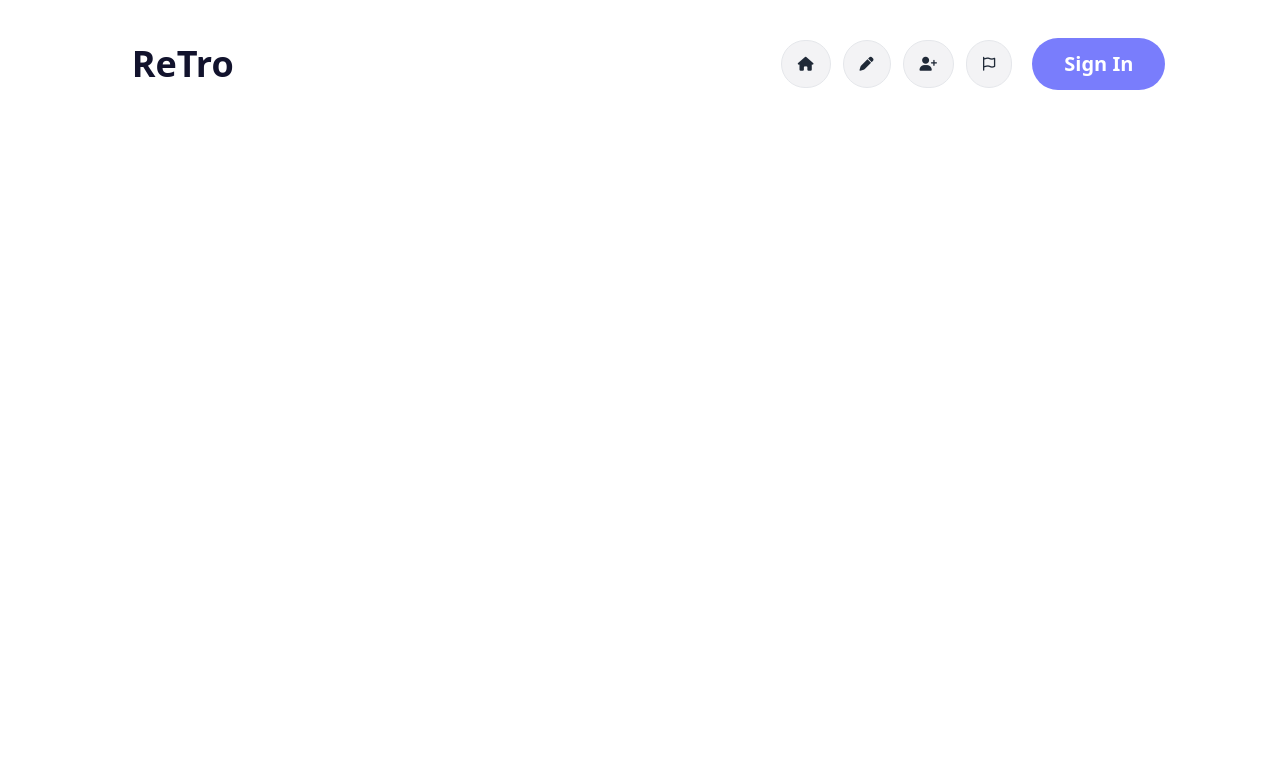
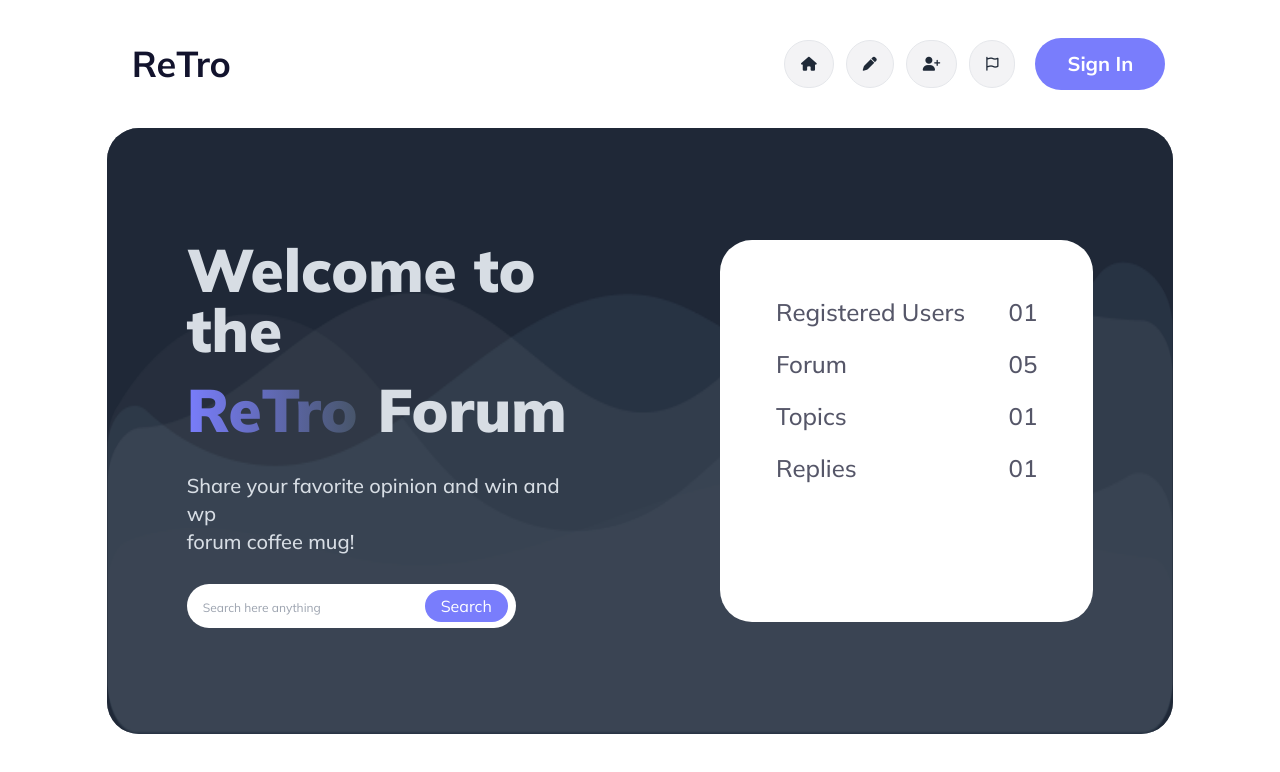
Before and after one commit to Ridoy5315/retro-forum, a plain HTML site: page index.html in a window 1280 px wide. Drawn offline with nearby package versions, Linux system fonts and the light colour scheme.

Commit message:
banner section is completed

```diff
--- a/index.html
+++ b/index.html
@@ -14,31 +14,102 @@
     <script src="https://cdn.tailwindcss.com"></script>
 
     <!-- fontawesome CDN -->
-    <script src="https://kit.fontawesome.com/1e1b92107c.js" crossorigin="anonymous"></script>
+    <script
+      src="https://kit.fontawesome.com/1e1b92107c.js"
+      crossorigin="anonymous"
+    ></script>
 
     <!-- css link -->
     <link rel="stylesheet" href="./styles/style.css" />
+
+    <!-- google font -->
+    <link rel="preconnect" href="https://fonts.googleapis.com" />
+    <link rel="preconnect" href="https://fonts.gstatic.com" crossorigin />
+    <link
+      href="https://fonts.googleapis.com/css2?family=Mulish:ital,wght@0,200..1000;1,200..1000&display=swap"
+      rel="stylesheet"
+    />
+    <style>
+      .font-mulish {
+        font-family: "Mulish", sans-serif;
+      }
+    </style>
   </head>
-  <body>
+  <body class="font-mulish">
     <header class="w-10/12 mx-auto">
-     <!-- navigation bar -->
+      <!-- navigation bar -->
       <nav class="navbar bg-base-100 py-8">
-        <div class="flex-1 ">
-          <a class="btn btn-ghost text-4xl text-[#12132D]  font-bold">ReTro</a>
+        <div class="flex-1">
+          <a class="btn btn-ghost text-4xl text-[#12132D] font-bold">ReTro</a>
         </div>
         <div class="flex-none gap-4">
           <ul class="menu menu-horizontal px-1 gap-3">
-            <li class="border rounded-full py-2 bg-[#12132d0c]"><a><i class="fa-solid fa-house"></i></a></li>
-            <li class="border rounded-full py-2 bg-[#12132d0c]"><a><i class="fa-solid fa-pen"></i></a></li>
-            <li class="border rounded-full py-2 bg-[#12132d0c]"><a><i class="fa-solid fa-user-plus"></i></a></li>
-            <li class="border rounded-full py-2 bg-[#12132d0c]"><a><i class="fa-regular fa-flag"></i></a></li>
+            <li class="border rounded-full py-2 bg-[#12132d0c]">
+              <a><i class="fa-solid fa-house"></i></a>
+            </li>
+            <li class="border rounded-full py-2 bg-[#12132d0c]">
+              <a><i class="fa-solid fa-pen"></i></a>
+            </li>
+            <li class="border rounded-full py-2 bg-[#12132d0c]">
+              <a><i class="fa-solid fa-user-plus"></i></a>
+            </li>
+            <li class="border rounded-full py-2 bg-[#12132d0c]">
+              <a><i class="fa-regular fa-flag"></i></a>
+            </li>
           </ul>
-          <button class="bg-[#797DFC] text-white py-3 px-8 rounded-full font-bold text-xl">Sign In</button>
+          <button
+            class="bg-[#797DFC] text-white py-3 px-8 rounded-full font-bold text-xl"
+          >
+            Sign In
+          </button>
         </div>
       </nav>
 
       <!-- banner section -->
-
+      <div class="hero bg-slate-900 rounded-[32px]">
+        <div class="hero-overlay bg-opacity-60 rounded-[32px]">
+          <img class="w-full h-full" src="./images/bgbanner.png" alt="" />
+        </div>
+        <div class="hero-content text-neutral-content px-20 py-28">
+          <div class="grid grid-cols-2 gap-40">
+            <!-- tittle -->
+            <div class="space-y-8">
+              <div class="text-6xl font-black space-y-5">
+                <h1 class="">Welcome to the</h1>
+                <div class="flex gap-5">
+                  <span class="bg-clip-text text-transparent bg-gradient-to-r from-[#797DFC] to-slate-600">ReTro</span>
+                  <h1 class="">Forum</h1>
+                </div>
+              </div>
+              <p class="font-medium text-xl">Share your favorite opinion and win and wp <br> forum coffee mug!</p>
+              <label class="bg-white py-3 pr-2 pl-4 rounded-full">
+                <input
+                  class="text-xs mt-11 w-7/12"
+                  placeholder="Search here anything"
+                  type="text"
+                />
+                <button class="bg-[#797DFC] py-1 px-4 rounded-full text-white">
+                  Search
+                </button>
+              </label>
+            </div>
+            <div class="flex justify-between bg-white text-[#12132db7] font-medium p-14 rounded-[32px] text-2xl">
+              <div class="pr-10 space-y-5">
+                <p>Registered Users</p>
+                <p>Forum</p>
+                <p>Topics</p>
+                <p>Replies</p>
+              </div>
+              <div class="space-y-5">
+                <p>01</p>
+                <p>05</p>
+                <p>01</p>
+                <p>01</p>
+              </div>
+            </div>
+          </div>
+        </div>
+      </div>
     </header>
     <main></main>
     <footer></footer>
```
